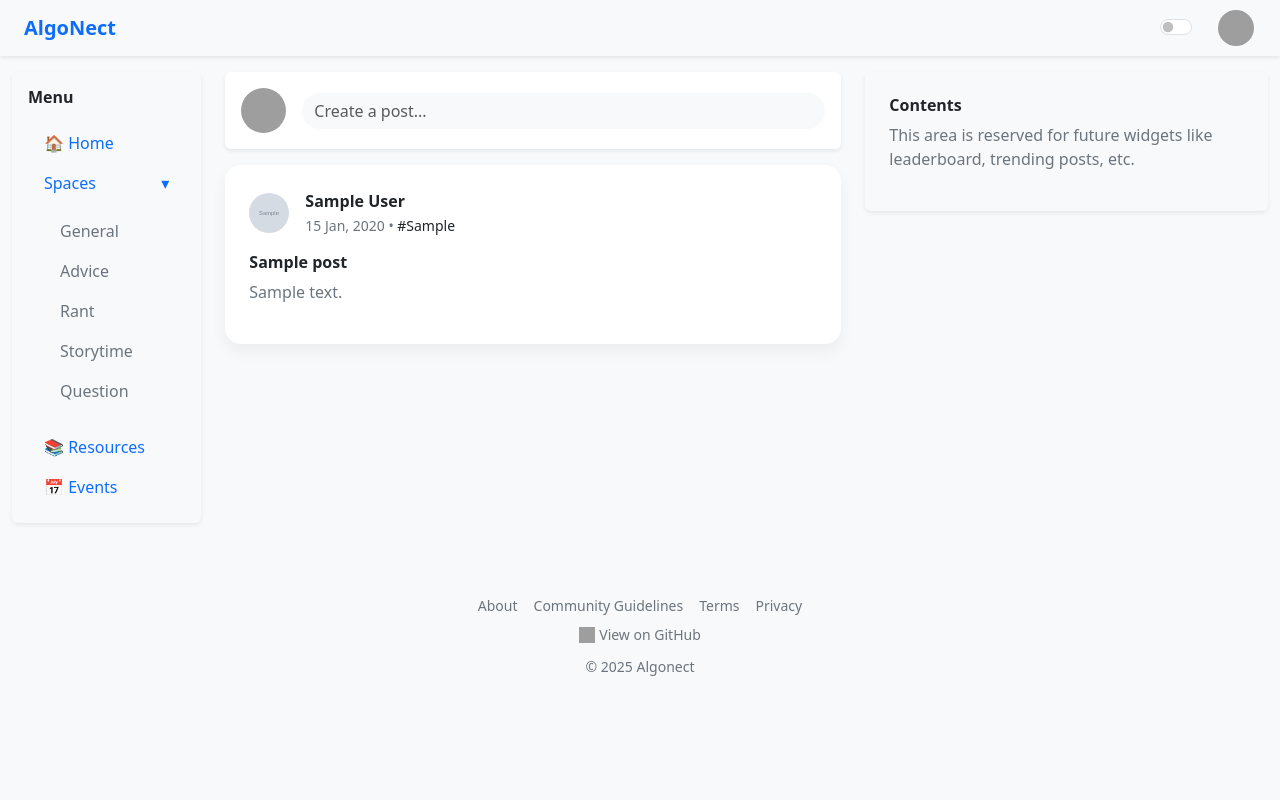
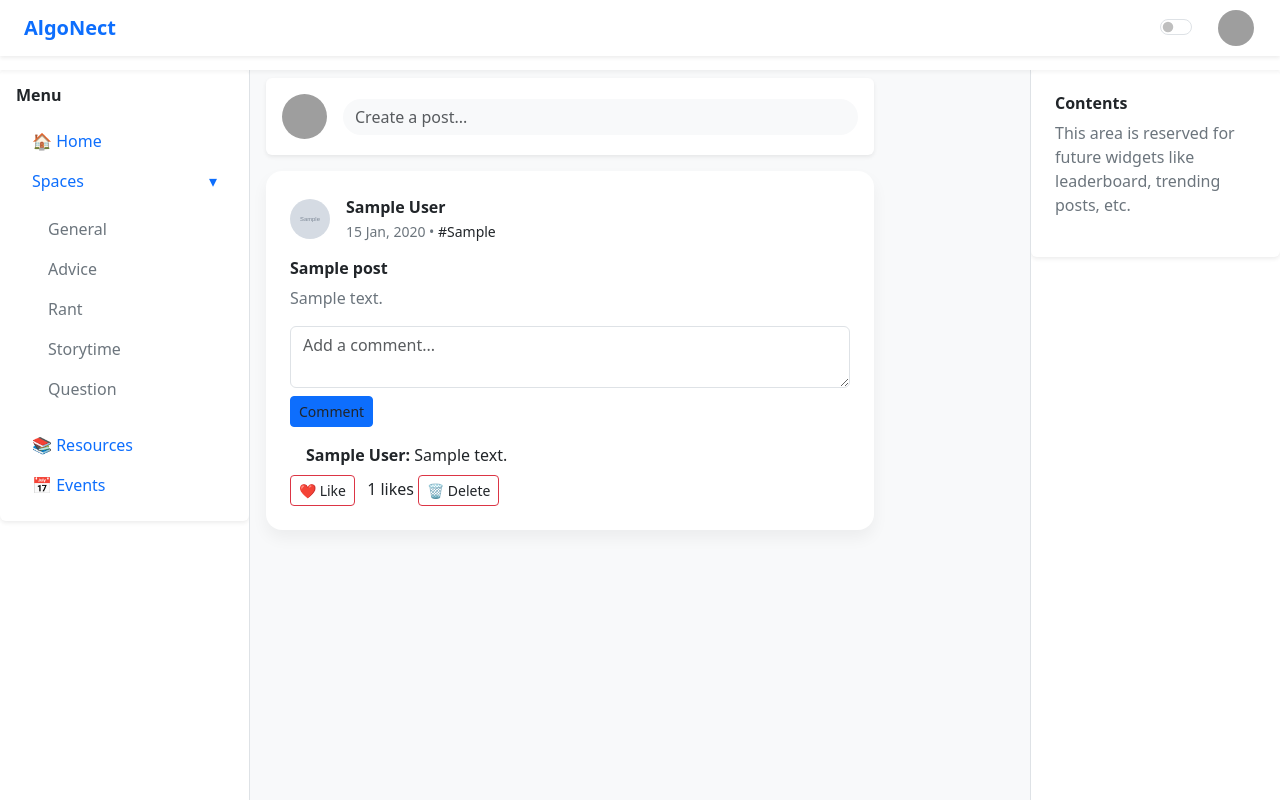
Before and after one commit to Tarangrana/Algonect, a PHP site: page / in a window 1280 px wide. Run offline with PHP 8.4, Linux system fonts and the light colour scheme; the visitor is signed in with stand-in values (Sample User, id 1); tables that the repository leaves empty or names only in its code hold one stand-in row (values such as "Sample post"); grey boxes marked "Sample" are stand-in pictures; grey boxes are pictures that could not be loaded.

Commit message:
majorChanges Done like comments and likes

```diff
--- a/css/style.css
+++ b/css/style.css
@@ -16,46 +16,104 @@ body.dark-mode {
 }
 
 /* Base styles */
+html,
 body {
+  height: 100%;
+  margin: 0;
+  overflow: hidden; /* Prevent full-page scroll */
   background-color: var(--bg-color);
   color: var(--text-color);
 }
 
-/* Make post-card and ALL its children inherit dark mode colors */
+/* Post styling */
 .post-card {
   background-color: var(--card-bg);
   color: var(--text-color);
 }
-
 .post-card * {
   color: var(--text-color) !important;
 }
 
-/* Handle muted and links */
+/* Muted text and links */
 .text-muted {
   color: var(--muted-color) !important;
 }
-
 a {
   color: var(--link-color);
 }
-
 a:hover {
   opacity: 0.85;
 }
 
+/* Dropdown */
 .dropdown-menu {
   border-radius: 10px;
   font-size: 0.95rem;
   padding: 0.5rem;
 }
-
 .dropdown-item {
   padding: 8px 15px;
   transition: background-color 0.2s ease;
 }
-
 .dropdown-item:hover {
   background-color: rgba(0, 123, 255, 0.05);
   color: #0d6efd;
 }
+
+/* Fixed header */
+header {
+  position: fixed;
+  top: 0;
+  left: 0;
+  right: 0;
+  height: 70px;
+  background-color: var(--card-bg);
+  z-index: 1030;
+  box-shadow: 0 2px 4px rgba(0, 0, 0, 0.05);
+}
+
+/* Left Sidebar */
+.left-sidebar {
+  position: fixed;
+  top: 70px;
+  left: 0;
+  bottom: 0;
+  width: 250px;
+  background-color: var(--card-bg);
+  overflow-y: auto;
+  border-right: 1px solid #dee2e6;
+  z-index: 1020;
+}
+
+/* Right Sidebar */
+.right-sidebar {
+  position: fixed;
+  top: 70px;
+  right: 0;
+  bottom: 0;
+  width: 250px;
+  background-color: var(--card-bg);
+  overflow-y: auto;
+  border-left: 1px solid #dee2e6;
+  z-index: 1020;
+}
+
+/* Center content area */
+.main-feed {
+  position: relative;
+  margin-top: 70px; /* offset header */
+  margin-left: 250px;
+  margin-right: 250px;
+  height: calc(100vh - 70px);
+  overflow-y: auto;
+  padding: 0.5rem 1rem 1rem 1rem;
+  background-color: var(--bg-color);
+}
+
+/* Optional: layout wrapper if used */
+.layout-wrapper {
+  display: flex;
+  height: calc(100vh - 70px);
+  margin-top: 70px;
+  overflow: hidden;
+}
--- a/includes/header.php
+++ b/includes/header.php
@@ -3,8 +3,9 @@ session_start();
 $isLoggedIn = isset($_SESSION['user_id']);
 ?>
 
-<!-- Header / Navbar -->
-<nav class="navbar navbar-expand-lg shadow-sm px-4 mb-3">
+<!-- Fixed Header -->
+<header>
+  <nav class="navbar navbar-expand-lg shadow-sm px-4 mb-3 bg-white">
     <a class="navbar-brand fw-bold text-primary" href="index.php">AlgoNect</a>
 
     <div class="ms-auto d-flex align-items-center gap-3">
@@ -28,8 +29,7 @@ $isLoggedIn = isset($_SESSION['user_id']);
           <ul class="dropdown-menu dropdown-menu-end shadow-sm mt-2">
             <li><a class="dropdown-item" href="profile.php">Profile</a></li>
             <li><hr class="dropdown-divider"></li>
-          <li><a href="#" class="btn btn-outline-danger" onclick="confirmLogout()">Sign out</a>
-
+            <li><a href="#" class="btn btn-outline-danger" onclick="confirmLogout()">Sign out</a></li>
           </ul>
         </div>
       <?php else: ?>
@@ -38,3 +38,4 @@ $isLoggedIn = isset($_SESSION['user_id']);
       <?php endif; ?>
     </div>
   </nav>
+</header>
--- a/includes/left.php
+++ b/includes/left.php
@@ -1,4 +1,4 @@
-<aside class="col-md-2 mb-4">
+<aside class="left-sidebar">
   <div class="p-3 rounded shadow-sm sidebar">
     <h6 class="fw-semibold mb-3">Menu</h6>
     <ul class="nav flex-column">
--- a/includes/right.php
+++ b/includes/right.php
@@ -1,5 +1,5 @@
 <!-- Right Sidebar -->
-<aside class="col-md-4 mb-4">
+<aside class="right-sidebar">
   <div class="p-4 rounded shadow-sm rightbar">
     <h6 class="fw-semibold">Contents</h6>
     <p class="text-muted">This area is reserved for future widgets like leaderboard, trending posts, etc.</p>
--- a/index.php
+++ b/index.php
@@ -31,8 +31,11 @@
 <div class="container-fluid">
   <div class="row">
 
+
     <!-- Left Sidebar -->
-    <?php include 'includes/left.php'; ?>
+    <div class="col-md-2 p-0">
+  <?php include 'includes/left.php'; ?>
+</div>
 
     <!-- Center Feed -->
     <div class="col-md-6 main-feed">
@@ -76,13 +79,58 @@ while ($row = $result->fetch_assoc()):
     </div>
     <h6 class="fw-bold"><?= htmlspecialchars($row['title']) ?></h6>
     <p class="text-muted"><?= nl2br(htmlspecialchars($row['content'])) ?></p>
+    <!-- Comments Section -->
+<form action="php/add_comment.php" method="POST" class="mb-3">
+  <input type="hidden" name="post_id" value="<?= $row['id'] ?>">
+  <textarea name="content" class="form-control mb-2" rows="2" placeholder="Add a comment..." required></textarea>
+  <button type="submit" class="btn btn-sm btn-primary">Comment</button>
+</form>
+
+<?php
+  $commentQuery = $conn->prepare("SELECT c.content, u.name FROM comments c JOIN users_info u ON c.user_id = u.id WHERE c.post_id = ? ORDER BY c.created_at DESC");
+  $commentQuery->bind_param("i", $row['id']);
+  $commentQuery->execute();
+  $commentResult = $commentQuery->get_result();
+  while ($comment = $commentResult->fetch_assoc()):
+?>
+  <div class="mb-2 ms-3">
+    <strong><?= htmlspecialchars($comment['name']) ?>:</strong> <?= htmlspecialchars($comment['content']) ?>
   </div>
+<?php endwhile; ?>
+<form action="php/like_post.php" method="POST" class="d-inline">
+  <input type="hidden" name="post_id" value="<?= $row['id'] ?>">
+  <button type="submit" class="btn btn-sm btn-outline-danger">❤️ Like</button>
+</form>
+<?php
+$likeQuery = $conn->prepare("SELECT COUNT(*) AS like_count FROM likes WHERE post_id = ?");
+$likeQuery->bind_param("i", $row['id']);
+$likeQuery->execute();
+$likeQuery->bind_result($likeCount);
+$likeQuery->fetch();
+$likeQuery->close();
+?>
+<span class="ms-2"><?= $likeCount ?> likes</span>
+<?php if (isset($_SESSION['user_id']) && $_SESSION['user_id'] == $row['user_id']): ?>
+  <form action="php/delete_post.php" method="POST" onsubmit="return confirm('Are you sure you want to delete this post?');" class="d-inline">
+    <input type="hidden" name="post_id" value="<?= $row['id'] ?>">
+    <button type="submit" class="btn btn-sm btn-outline-danger">🗑️ Delete</button>
+  </form>
+<?php endif; ?>
+
+
+
+  </div>
+
+
+
 <?php endwhile; ?>
 
     </div>
 
     <!-- Right Sidebar -->
-    <?php include 'includes/right.php'; ?>
+    <div class="col-md-2 p-0">
+  <?php include 'includes/right.php'; ?>
+</div>
 
   </div>
 </div>
@@ -99,10 +147,8 @@ while ($row = $result->fetch_assoc()):
 
           <!-- Profile + Tag Selector -->
           <div class="d-flex align-items-center mb-3">
-          <?php
-$profilePic = !empty($_SESSION['profile_pic']) ? 'pics/' . $_SESSION['profile_pic'] : 'pics/default-pfp.png';
-?>
-<img src="<?= $profilePic ?>" width="45" height="45" class="rounded-circle me-3" alt="Profile Picture">
+          <img src="<?= $_SESSION['profile_pic'] ?? 'assets/images/default-pfp.png' ?>" width="45" height="45" class="rounded-circle me-3" alt="Profile Picture">
+
 
             <span class="fw-semibold"><?= $_SESSION['name'] ?? 'Tarang Rana' ?></span>
             <span class="ms-2 text-muted">in</span>
@@ -169,6 +215,5 @@ $profilePic = !empty($_SESSION['profile_pic']) ? 'pics/' . $_SESSION['profile_pi
   }
 </script>
 
-
 </body>
 </html>
```
Also changed, not shown: events.php (+7 -2 lines), php/add_comment.php (added, +23 -0 lines), php/delete_post.php (added, +54 -0 lines), php/like_post.php (added, +28 -0 lines), try.php (added, +118 -0 lines), pics/67ec2988bf129_ChatGPT Image Mar 28, 2025, 10_13_37 AM.png (deleted), pics/67ec8f6d4e55e_tarang.png (renamed from pics/67ec2a60af2f6_ChatGPT Image Mar 28, 2025, 08_10_24 PM.png), pics/67ec8fd90efcc_𝑺𝒒𝒖𝒊𝒓𝒕𝒍𝒆 _ 𝒊𝒄𝒐𝒏𝒔.jpeg (renamed from pics/67ec29a7c7eb9_𝑺𝒒𝒖𝒊𝒓𝒕𝒍𝒆 _ 𝒊𝒄𝒐𝒏𝒔.jpeg). Lines whose indentation alone changed are shown as unchanged.
